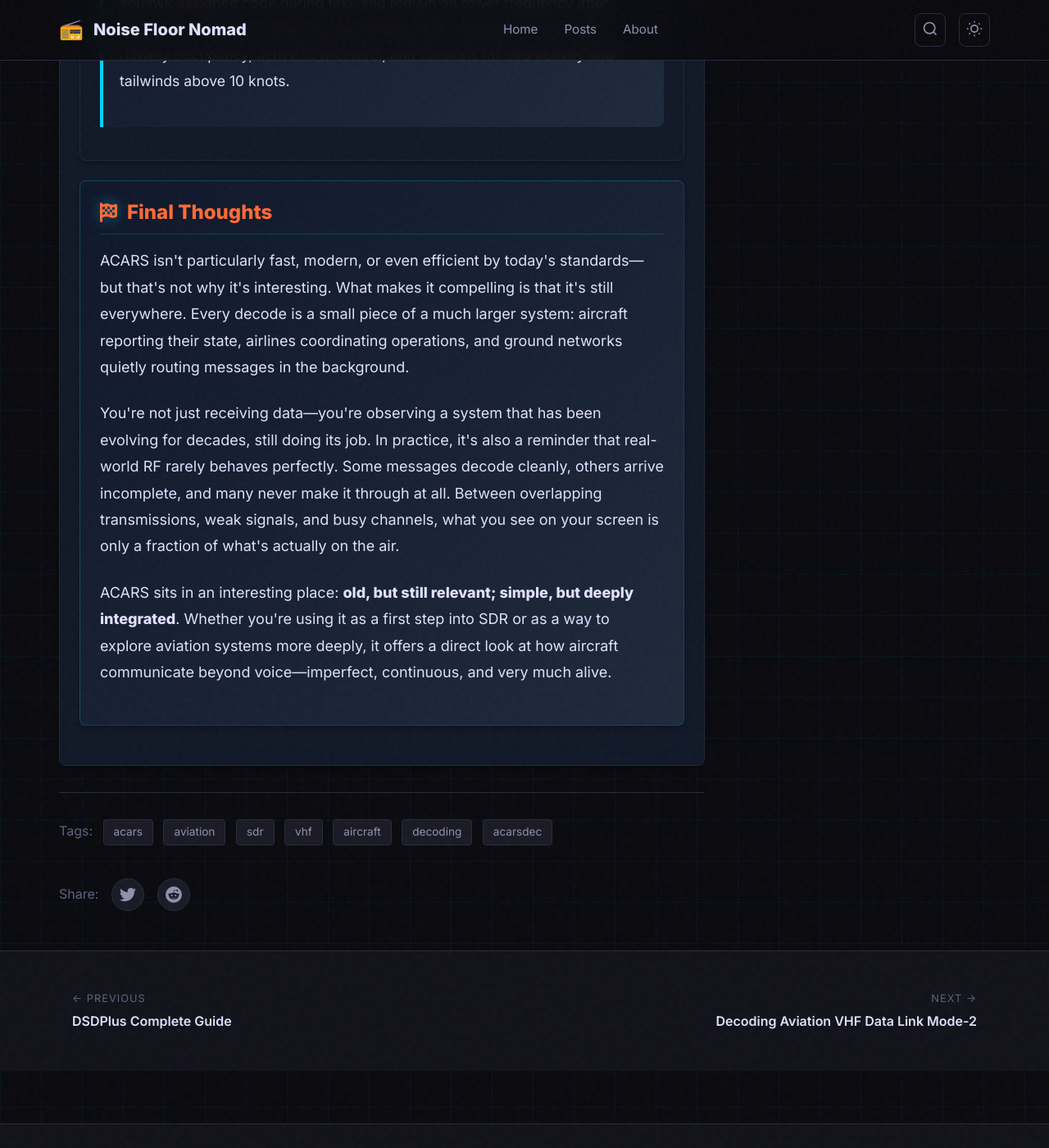
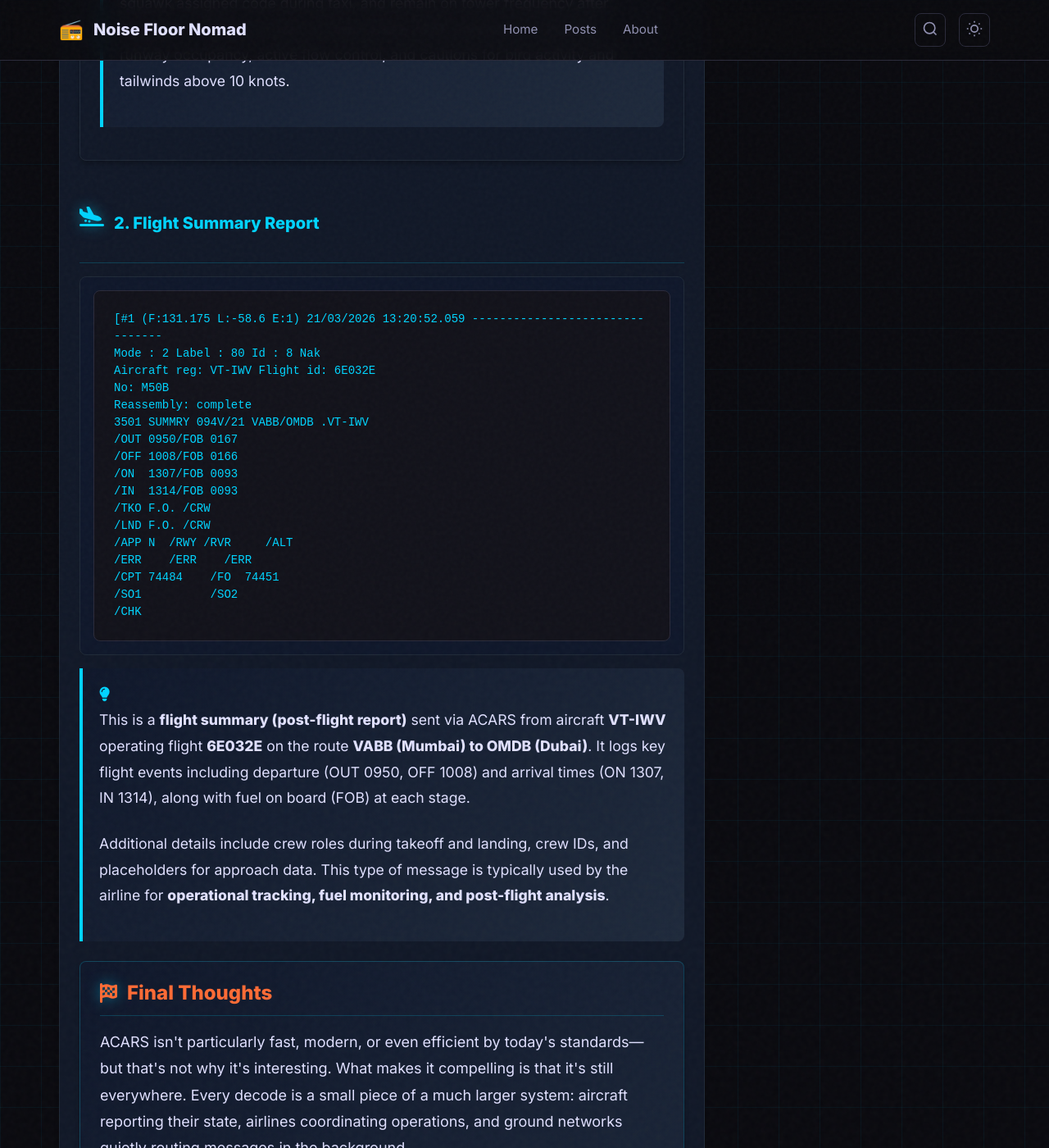
Before and after one commit to hmdsamarasekara/hmdsamarasekara.github.io, a Jekyll site: the page built from _posts/2026-03-15-exploring-vhf-acars.md, in a window 1280 px wide and 1400 px high, scrolled down 8794 px. Shown: the whole window at 82% size. Built offline with Jekyll 4.4.1, drawn with Linux system fonts in a browser that asks for light colours; some of the changed text lies outside the part shown.

Commit message:
Update 2026-03-15-exploring-vhf-acars.md

```diff
--- a/_posts/2026-03-15-exploring-vhf-acars.md
+++ b/_posts/2026-03-15-exploring-vhf-acars.md
@@ -917,7 +917,7 @@ excerpt: "A comprehensive guide to understanding and decoding VHF ACARS aviation
 
   <div class="section-header">
     <i class="fas fa-cloud-sun section-icon"></i>
-    <h2 class="section-title" style="font-size: 1.25rem;">1. ATIS Information Message</h2>
+    <h2 class="section-title" style="font-size: 1.25rem;">Departure ATIS Information</h2>
   </div>
 
   <div class="code-block">
@@ -959,6 +959,41 @@ ADVS ATC COPIED Z.A400</pre>
 </div>
 </div>
 
+  <div class="section-header">
+    <i class="fas fa-plane-arrival section-icon"></i>
+    <h2 class="section-title" style="font-size: 1.25rem;">2. Flight Summary Report</h2>
+  </div>
+
+  <div class="code-block">
+    <pre>[#1 (F:131.175 L:-58.6 E:1) 21/03/2026 13:20:52.059 --------------------------------
+Mode : 2 Label : 80 Id : 8 Nak
+Aircraft reg: VT-IWV Flight id: 6E032E
+No: M50B
+Reassembly: complete
+3501 SUMMRY 094V/21 VABB/OMDB .VT-IWV
+/OUT 0950/FOB 0167
+/OFF 1008/FOB 0166
+/ON  1307/FOB 0093
+/IN  1314/FOB 0093
+/TKO F.O. /CRW
+/LND F.O. /CRW
+/APP N  /RWY /RVR     /ALT
+/ERR    /ERR    /ERR
+/CPT 74484    /FO  74451
+/SO1          /SO2
+/CHK</pre>
+  </div>
+
+  <div class="info-box">
+    <i class="fas fa-lightbulb" style="color: #00d4ff; margin-right: 0.5rem;"></i>
+    <p>
+    This is a <strong>flight summary (post-flight report)</strong> sent via ACARS from aircraft <strong>VT-IWV</strong> operating flight <strong>6E032E</strong> on the route <strong>VABB (Mumbai) to OMDB (Dubai)</strong>. It logs key flight events including departure (OUT 0950, OFF 1008) and arrival times (ON 1307, IN 1314), along with fuel on board (FOB) at each stage.
+    </p>
+    <p>
+    Additional details include crew roles during takeoff and landing, crew IDs, and placeholders for approach data. This type of message is typically used by the airline for <strong>operational tracking, fuel monitoring, and post-flight analysis</strong>.
+    </p>
+  </div>
+
 <div class="section-card" style="background: linear-gradient(135deg, #0f172a 0%, #1e293b 100%); border-color: #00d4ff33;">
   <div class="section-header">
     <i class="fas fa-flag-checkered section-icon" style="color: #ff6b35;"></i>
```
